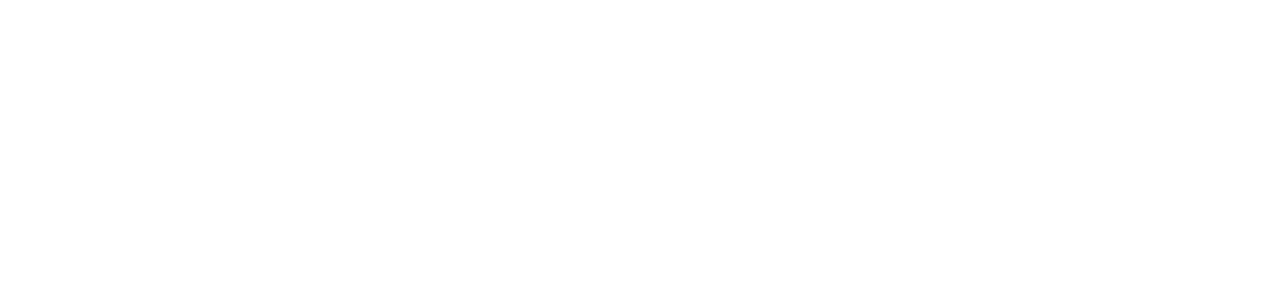
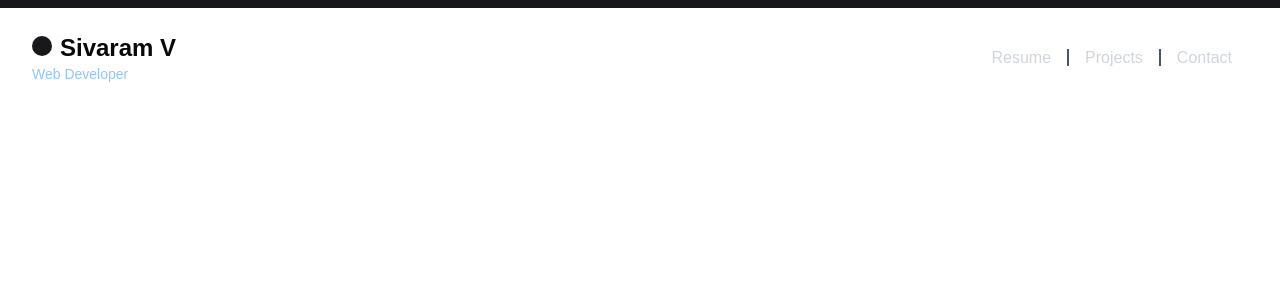
Before and after one commit to sivaram-37/my-portfolio, a Next.js app: page / in a window 1280 px wide. Shown: the top 300 px of the page. Built offline with nearby package versions, Linux system fonts and the light colour scheme.

Commit message:
added header to layout

```diff
--- a/src/components/root-header.jsx
+++ b/src/components/root-header.jsx
@@ -1,3 +1,22 @@
+import Link from "next/link";
+import { DesktopNavigation, MobileNavigation } from "./navigation";
+
 export default function RootHeader() {
-	return <header></header>;
+	return (
+		<header className="border-t-4 md:border-t-8 border-primary">
+			<nav className="px-4 py-3 md:px-8 md:py-6 flex justify-between items-center">
+				<ul>
+					<li>
+						<Link href="/" className="space-x-1 md:space-x-2">
+							<span className="inline-block h-3.5 w-3.5 rounded-full md:h-5 md:w-5 bg-primary" />
+							<span className="font-bold text-lg md:text-2xl">Sivaram V</span>
+						</Link>
+					</li>
+					<li className="font-thin text-blue-300 text-xs md:text-sm">Web Developer</li>
+				</ul>
+				<DesktopNavigation />
+				<MobileNavigation />
+			</nav>
+		</header>
+	);
 }
```
